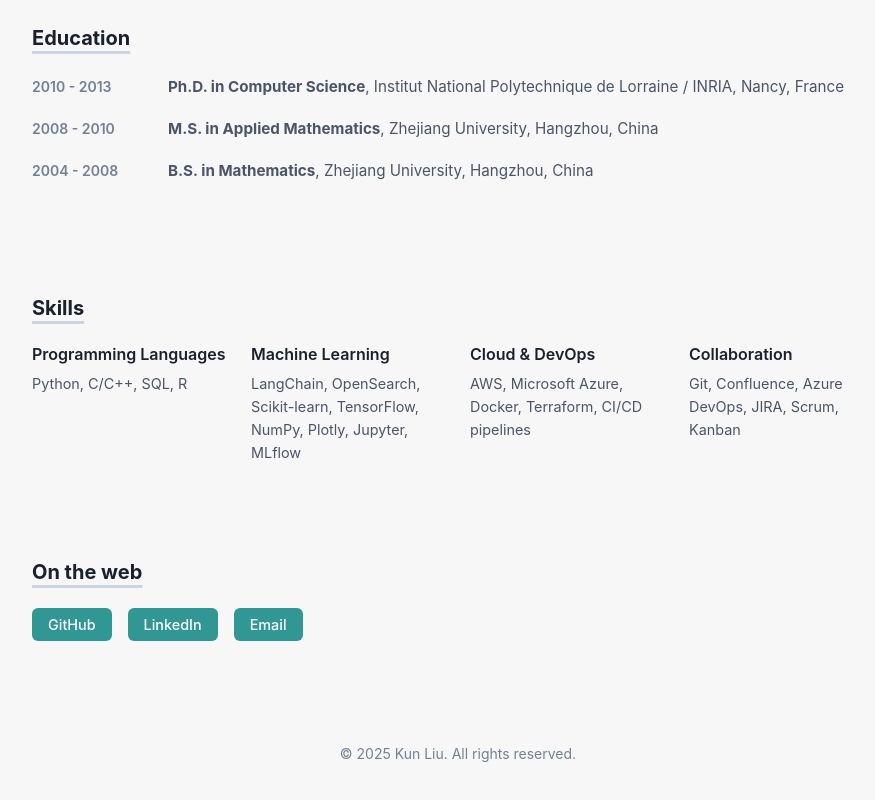
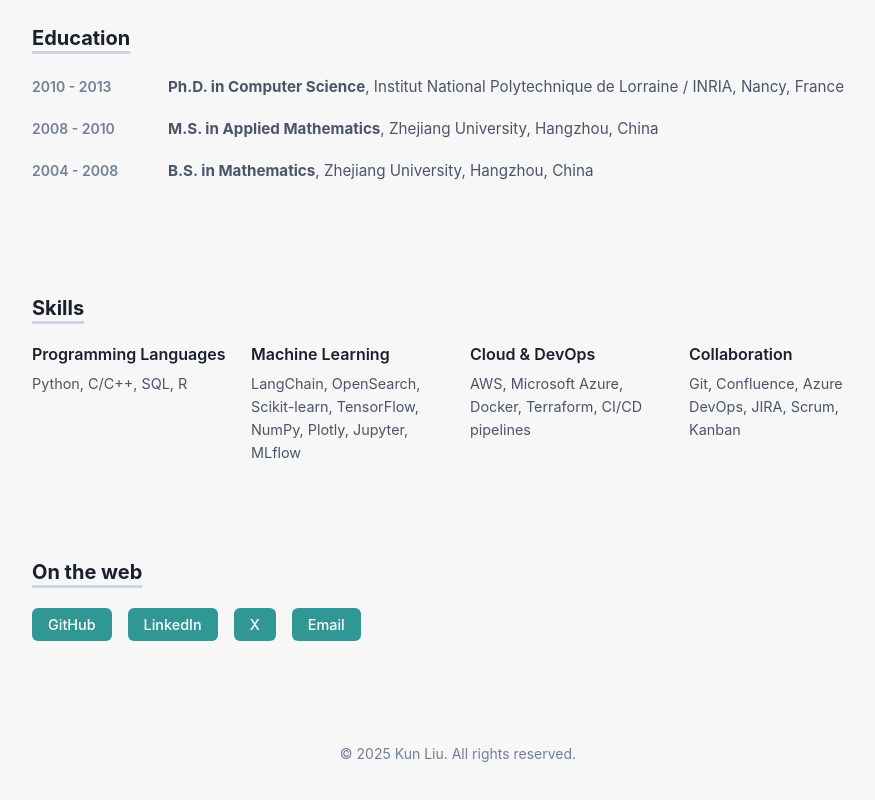
Before and after one commit to kwenlyou/kwenlyou.github.io, a React (Vite) app: page / in a window 1280 px wide. Shown: the part 915-1715 px from the top of the page, without its empty margins (182-1057 px from the left). Built offline with nearby package versions, Linux system fonts and the light colour scheme.

Commit message:
feat: Add X social media icon to landing page

```diff
--- a/src/App.jsx
+++ b/src/App.jsx
@@ -103,6 +103,9 @@
             <a href="https://linkedin.com/in/kwenlyou" target="_blank" rel="noopener noreferrer" className="social-link">
               LinkedIn
             </a>
+            <a href="https://x.com/kwenlyou" target="_blank" rel="noopener noreferrer" className="social-link">
+              X
+            </a>
             <a href="mailto:kwen.lyou@gmail.com" className="social-link">
               Email
             </a>
```
